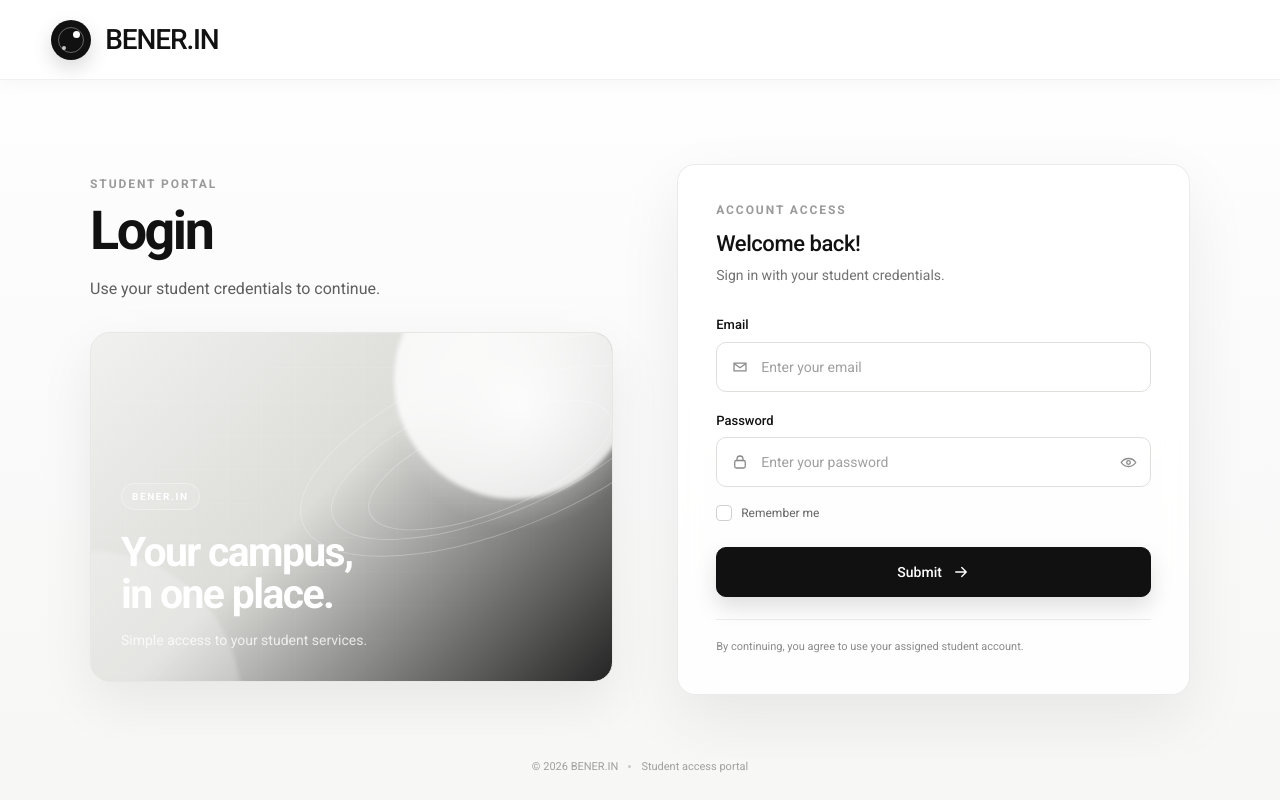
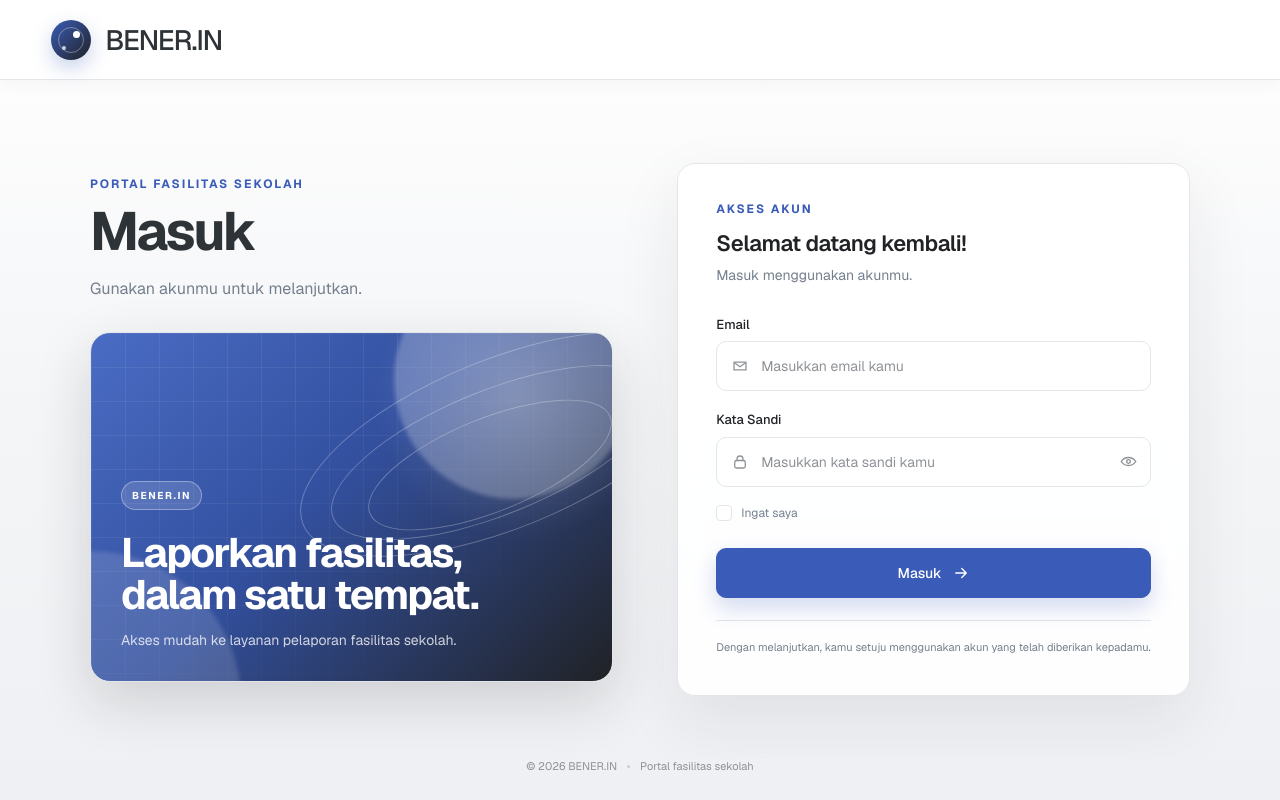
Before and after one commit to Th3Albatross/BENER.IN, a Laravel app: page /login in a window 1280 px wide. Run offline with Laravel 12, Linux system fonts and the light colour scheme; style sheets or scripts are compiled from the project's sources.

Commit message:
Revamped login page

```diff
--- a/app/Http/Controllers/AuthController.php
+++ b/app/Http/Controllers/AuthController.php
@@ -7,24 +7,26 @@ use Illuminate\Support\Facades\Auth;
 
 class AuthController
 {
-    public function authenticate(Request $request) {
+    public function authenticate(Request $request)
+    {
         $credentials = $request->validate([
             'email' => 'required|email|max:255',
-            'password' => 'required|string'
+            'password' => 'required|string',
         ]);
 
-        if (Auth::attempt($credentials, $request->boolean('remember')) ) {
+        if (Auth::attempt($credentials, $request->boolean('remember'))) {
             $request->session()->regenerate();
 
             return redirect()->intended();
         }
 
         return back()->withErrors([
-            'loginFailure' => 'Incorrect email or password!'
+            'loginFailure' => 'Email atau kata sandi salah.',
         ]);
     }
 
-    public function deauthenticate(Request $request) {
+    public function deauthenticate(Request $request)
+    {
         Auth::logout();
 
         $request->session()->invalidate();
@@ -33,7 +35,8 @@ class AuthController
         return redirect('/');
     }
 
-    public function show() {
+    public function show()
+    {
         return view('auth.login');
     }
 }
--- a/resources/css/auth-login.css
+++ b/resources/css/auth-login.css
@@ -1,13 +1,16 @@
-@import url('https://fonts.googleapis.com/css2?family=Roboto:wght@400;500;700&display=swap');
+@import url('https://fonts.googleapis.com/css2?family=Geist:wght@400;500;600;700&display=swap');
 
 :root {
-    --black: #111111;
-    --muted: #737373;
-    --soft-muted: #9a9a9a;
-    --line: #e8e8e8;
+    --black: #202225;
+    --ink: #2e3338;
+    --muted: #747f8d;
+    --soft-muted: #8e9297;
+    --line: #e3e5e8;
     --surface: #ffffff;
-    --page: #f8f8f7;
-    --accent-soft: #f1f1ef;
+    --page: #f2f3f5;
+    --accent: #3a5cb8;
+    --accent-strong: #2d4d9f;
+    --accent-soft: #eef2fd;
     --danger: #bd3030;
 }
 
@@ -24,9 +27,9 @@ body {
     margin: 0;
     min-width: 320px;
     min-height: 100vh;
-    color: var(--black);
+    color: var(--ink);
     background: var(--page);
-    font-family: 'Roboto', Arial, sans-serif;
+    font-family: 'Geist', 'Segoe UI', Arial, sans-serif;
     -webkit-font-smoothing: antialiased;
     text-rendering: optimizeLegibility;
 }
@@ -54,7 +57,7 @@ button {
     height: 100dvh;
     display: flex;
     flex-direction: column;
-    background: linear-gradient(180deg, #ffffff 0%, #fafafa 52%, #f7f7f6 100%);
+    background: linear-gradient(180deg, #ffffff 0%, #f4f5f7 52%, #eef0f3 100%);
 }
 
 .site-header {
@@ -66,8 +69,8 @@ button {
     display: flex;
     align-items: center;
     background: rgba(255, 255, 255, 0.9);
-    border-bottom: 1px solid rgba(0, 0, 0, 0.055);
-    box-shadow: 0 4px 16px rgba(0, 0, 0, 0.035);
+    border-bottom: 1px solid var(--line);
+    box-shadow: 0 4px 16px rgba(32, 34, 37, 0.04);
     backdrop-filter: blur(12px);
 }
 
@@ -86,8 +89,8 @@ button {
     align-items: center;
     justify-content: center;
     border-radius: 50%;
-    background: var(--black);
-    box-shadow: 0 8px 20px rgba(0, 0, 0, 0.15);
+    background: linear-gradient(135deg, var(--accent) 0%, var(--black) 100%);
+    box-shadow: 0 8px 20px rgba(58, 92, 184, 0.28);
     overflow: hidden;
 }
 
@@ -153,7 +156,7 @@ button {
 .eyebrow,
 .form-kicker {
     margin-bottom: 14px;
-    color: var(--soft-muted);
+    color: var(--accent);
     font-size: 12px;
     line-height: 1.2;
     font-weight: 700;
@@ -172,7 +175,7 @@ button {
 .intro-copy {
     max-width: 500px;
     margin: 18px 0 30px;
-    color: #5e5e5e;
+    color: var(--muted);
     font-size: 16px;
     line-height: 1.65;
 }
@@ -182,21 +185,21 @@ button {
     min-height: 350px;
     width: 100%;
     overflow: hidden;
-    border: 1px solid #e7e7e4;
+    border: 1px solid var(--line);
     border-radius: 20px;
     background:
-        radial-gradient(circle at 82% 20%, rgba(255, 255, 255, 0.8), transparent 25%),
-        linear-gradient(135deg, #f1f1ef 0%, #dcdcd9 45%, #242424 100%);
-    box-shadow: 0 20px 55px rgba(0, 0, 0, 0.07);
+        radial-gradient(circle at 82% 18%, rgba(255, 255, 255, 0.22), transparent 28%),
+        linear-gradient(135deg, #4a6cc4 0%, #33509f 45%, #202225 100%);
+    box-shadow: 0 20px 55px rgba(32, 34, 37, 0.16);
 }
 
 .hero-pattern {
     position: absolute;
     inset: 0;
-    opacity: 0.32;
+    opacity: 0.22;
     background-image:
-        linear-gradient(rgba(255,255,255,0.24) 1px, transparent 1px),
-        linear-gradient(90deg, rgba(255,255,255,0.24) 1px, transparent 1px);
+        linear-gradient(rgba(255,255,255,0.3) 1px, transparent 1px),
+        linear-gradient(90deg, rgba(255,255,255,0.3) 1px, transparent 1px);
     background-size: 34px 34px;
     mask-image: linear-gradient(to bottom right, black 30%, transparent 82%);
 }
@@ -212,7 +215,7 @@ button {
     height: 240px;
     top: -74px;
     right: -22px;
-    background: rgba(255, 255, 255, 0.78);
+    background: rgba(255, 255, 255, 0.24);
 }
 
 .hero-glow-two {
@@ -220,7 +223,7 @@ button {
     height: 300px;
     left: -150px;
     bottom: -170px;
-    background: rgba(255, 255, 255, 0.24);
+    background: rgba(255, 255, 255, 0.14);
 }
 
 .hero-content {
@@ -239,7 +242,7 @@ button {
     padding: 7px 10px;
     border: 1px solid rgba(255, 255, 255, 0.35);
     border-radius: 999px;
-    background: rgba(255, 255, 255, 0.08);
+    background: rgba(255, 255, 255, 0.14);
     font-size: 10px;
     font-weight: 700;
     letter-spacing: 0.16em;
@@ -295,18 +298,19 @@ button {
     max-width: 520px;
     justify-self: end;
     padding: clamp(26px, 3vw, 38px);
-    border: 1px solid rgba(0, 0, 0, 0.08);
+    border: 1px solid var(--line);
     border-radius: 18px;
-    background: rgba(255, 255, 255, 0.86);
-    box-shadow: 0 24px 65px rgba(0, 0, 0, 0.07);
+    background: rgba(255, 255, 255, 0.92);
+    box-shadow: 0 24px 65px rgba(32, 34, 37, 0.08);
     backdrop-filter: blur(12px);
 }
 
 .form-heading h2 {
     margin: 0;
+    color: var(--black);
     font-size: 22px;
     line-height: 1.2;
-    font-weight: 500;
+    font-weight: 600;
     letter-spacing: -0.02em;
 }
 
@@ -330,6 +334,7 @@ button {
 
 .field-group label,
 .field-label-row label {
+    color: var(--black);
     font-size: 13px;
     line-height: 1.35;
     font-weight: 500;
@@ -347,22 +352,22 @@ button {
     display: flex;
     align-items: center;
     min-height: 50px;
-    border: 1px solid #dededb;
+    border: 1px solid var(--line);
     border-radius: 10px;
-    background: #fff;
+    background: var(--surface);
     transition: border-color 160ms ease, box-shadow 160ms ease, transform 160ms ease;
 }
 
 .input-wrap:focus-within {
-    border-color: #111;
-    box-shadow: 0 0 0 4px rgba(17, 17, 17, 0.07);
+    border-color: var(--accent);
+    box-shadow: 0 0 0 4px rgba(58, 92, 184, 0.12);
 }
 
 .input-icon {
     width: 18px;
     height: 18px;
     margin-left: 14px;
-    color: #888;
+    color: var(--soft-muted);
     flex: 0 0 auto;
 }
 
@@ -374,12 +379,12 @@ button {
     border: 0;
     outline: 0;
     background: transparent;
-    color: var(--black);
+    color: var(--ink);
     font-size: 14px;
 }
 
 .input-wrap input::placeholder {
-    color: #a0a0a0;
+    color: var(--soft-muted);
 }
 
 .password-toggle {
@@ -391,15 +396,15 @@ button {
     justify-content: center;
     border-radius: 8px;
     background: transparent;
-    color: #8c8c8c;
+    color: var(--soft-muted);
     cursor: pointer;
     transition: color 160ms ease, background 160ms ease;
 }
 
 .password-toggle:hover,
 .password-toggle:focus-visible {
-    color: #111;
-    background: #f5f5f3;
+    color: var(--accent);
+    background: var(--accent-soft);
     outline: none;
 }
 
@@ -421,13 +426,13 @@ button {
 }
 
 .inline-link {
-    color: #5f5f5f;
+    color: var(--accent);
     font-size: 12px;
     font-weight: 500;
 }
 
 .inline-link:hover {
-    color: #111;
+    color: var(--accent-strong);
     text-decoration: underline;
     text-underline-offset: 3px;
 }
@@ -448,7 +453,7 @@ button {
     display: inline-flex;
     align-items: center;
     gap: 9px;
-    color: #666;
+    color: var(--muted);
     font-size: 12px;
     cursor: pointer;
 }
@@ -465,15 +470,15 @@ button {
     display: inline-flex;
     align-items: center;
     justify-content: center;
-    border: 1px solid #cfcfcd;
+    border: 1px solid var(--line);
     border-radius: 4px;
-    background: #fff;
+    background: var(--surface);
     transition: border-color 160ms ease, background 160ms ease;
 }
 
 .remember-option input:checked + .custom-checkbox {
-    border-color: #111;
-    background: #111;
+    border-color: var(--accent);
+    background: var(--accent);
     box-shadow: inset 0 0 0 3px #fff;
 }
 
@@ -499,20 +504,20 @@ button {
 }
 
 .secondary-action {
-    border: 1px solid #1a1a1a;
-    background: #fff;
-    color: #111;
+    border: 1px solid var(--line);
+    background: var(--surface);
+    color: var(--ink);
 }
 
 .secondary-action:hover {
-    background: #f6f6f5;
+    background: #f5f7fc;
 }
 
 .primary-action {
-    border: 1px solid #111;
-    background: #111;
+    border: 1px solid var(--accent);
+    background: var(--accent);
     color: #fff;
-    box-shadow: 0 10px 22px rgba(0, 0, 0, 0.13);
+    box-shadow: 0 10px 22px rgba(58, 92, 184, 0.22);
 }
 
 .primary-action svg {
@@ -522,8 +527,10 @@ button {
 }
 
 .primary-action:hover {
+    border-color: var(--accent-strong);
+    background: var(--accent-strong);
     transform: translateY(-1px);
-    box-shadow: 0 14px 28px rgba(0, 0, 0, 0.17);
+    box-shadow: 0 14px 28px rgba(58, 92, 184, 0.28);
 }
 
 .primary-action:hover svg {
@@ -535,15 +542,15 @@ button {
 .inline-link:focus-visible,
 .brand:focus-visible,
 .remember-option:focus-within .custom-checkbox {
-    outline: 2px solid #4a90e2;
+    outline: 3px solid #7da7ff;
     outline-offset: 3px;
 }
 
 .form-note {
     margin: 22px 0 0;
     padding-top: 18px;
-    border-top: 1px solid #ededeb;
-    color: #8a8a8a;
+    border-top: 1px solid var(--line);
+    color: var(--muted);
     font-size: 11px;
     line-height: 1.6;
 }
@@ -556,7 +563,7 @@ button {
     align-items: center;
     justify-content: center;
     gap: 10px;
-    color: #a0a0a0;
+    color: var(--soft-muted);
     font-size: 11px;
     line-height: 1.4;
 }
@@ -565,7 +572,7 @@ button {
     width: 3px;
     height: 3px;
     border-radius: 50%;
-    background: #c9c9c9;
+    background: #c9ccd2;
 }
 
 @media (min-width: 921px) {
--- a/resources/views/auth/login.blade.php
+++ b/resources/views/auth/login.blade.php
@@ -3,8 +3,8 @@
 <head>
     <meta charset="UTF-8">
     <meta name="viewport" content="width=device-width, initial-scale=1.0">
-    <meta name="theme-color" content="#ffffff">
-    <title>Login — BENER.IN</title>
+    <meta name="theme-color" content="#f2f3f5">
+    <title>Masuk — BENER.IN</title>
 
     @vite('resources/css/auth-login.css')
 </head>
@@ -22,10 +22,10 @@
         <section class="login-content">
             <div class="login-grid">
                 <section class="intro-panel" aria-labelledby="login-title">
-                    <div class="eyebrow">Student portal</div>
-                    <h1 id="login-title">Login</h1>
+                    <div class="eyebrow">Portal Fasilitas Sekolah</div>
+                    <h1 id="login-title">Masuk</h1>
                     <p class="intro-copy">
-                        Use your student credentials to continue.
+                        Gunakan akunmu untuk melanjutkan.
                     </p>
 
                     <div class="hero-card" aria-hidden="true">
@@ -35,8 +35,8 @@
 
                         <div class="hero-content">
                             <span class="hero-chip">BENER.IN</span>
-                            <div class="hero-title">Your campus,<br>in one place.</div>
-                            <p class="hero-subtitle">Simple access to your student services.</p>
+                            <div class="hero-title">Laporkan fasilitas,<br>dalam satu tempat.</div>
+                            <p class="hero-subtitle">Akses mudah ke layanan pelaporan fasilitas sekolah.</p>
                         </div>
 
                         <div class="hero-orbit hero-orbit-one"></div>
@@ -47,12 +47,12 @@
 
                 <section class="form-panel" aria-labelledby="welcome-title">
                     <div class="form-heading">
-                        <div class="form-kicker">Account access</div>
-                        <h2 id="welcome-title">Welcome back!</h2>
-                        <p>Sign in with your student credentials.</p>
+                        <div class="form-kicker">Akses Akun</div>
+                        <h2 id="welcome-title">Selamat datang kembali!</h2>
+                        <p>Masuk menggunakan akunmu.</p>
                     </div>
 
-                    <form method="POST" action="#" class="login-form">
+                    <form method="POST" action="{{ route('login') }}" class="login-form">
                         @csrf
 
                         <div class="field-group">
@@ -67,7 +67,7 @@
                                     type="email"
                                     name="email"
                                     value="{{ old('email') }}"
-                                    placeholder="Enter your email"
+                                    placeholder="Masukkan email kamu"
                                     autocomplete="username"
                                     required
                                 >
@@ -76,7 +76,7 @@
 
                         <div class="field-group">
                             <div class="field-label-row">
-                                <label for="password">Password</label>
+                                <label for="password">Kata Sandi</label>
                             </div>
 
                             <div class="input-wrap">
@@ -88,11 +88,11 @@
                                     id="password"
                                     type="password"
                                     name="password"
-                                    placeholder="Enter your password"
+                                    placeholder="Masukkan kata sandi kamu"
                                     autocomplete="current-password"
                                     required
                                 >
-                                <button class="password-toggle" type="button" data-password-toggle aria-label="Show password">
+                                <button class="password-toggle" type="button" data-password-toggle aria-label="Tampilkan kata sandi">
                                     <svg class="eye-icon eye-icon-open" viewBox="0 0 24 24" fill="none" aria-hidden="true">
                                         <path d="M2.8 12s3.25-5 9.2-5 9.2 5 9.2 5-3.25 5-9.2 5-9.2-5-9.2-5Z" stroke="currentColor" stroke-width="1.7" stroke-linejoin="round"/>
                                         <circle cx="12" cy="12" r="2.3" stroke="currentColor" stroke-width="1.7"/>
@@ -113,13 +113,13 @@
                             <label class="remember-option">
                                 <input type="checkbox" name="remember" value="1">
                                 <span class="custom-checkbox" aria-hidden="true"></span>
-                                <span>Remember me</span>
+                                <span>Ingat saya</span>
                             </label>
                         </div>
 
                         <div class="form-actions">
                             <button type="submit" class="primary-action">
-                                <span>Submit</span>
+                                <span>Masuk</span>
                                 <svg viewBox="0 0 24 24" fill="none" aria-hidden="true">
                                     <path d="M5 12h13M13 6l6 6-6 6" stroke="currentColor" stroke-width="1.8" stroke-linecap="round" stroke-linejoin="round"/>
                                 </svg>
@@ -128,7 +128,7 @@
                     </form>
 
                     <p class="form-note">
-                        By continuing, you agree to use your assigned student account.
+                        Dengan melanjutkan, kamu setuju menggunakan akun yang telah diberikan kepadamu.
                     </p>
                 </section>
             </div>
@@ -137,7 +137,7 @@
         <footer class="site-footer">
             <span>© {{ date('Y') }} BENER.IN</span>
             <span class="footer-separator"></span>
-            <span>Student access portal</span>
+            <span>Portal fasilitas sekolah</span>
         </footer>
     </main>
 
@@ -151,7 +151,7 @@
             toggle.addEventListener('click', () => {
                 const isPassword = password.type === 'password';
                 password.type = isPassword ? 'text' : 'password';
-                toggle.setAttribute('aria-label', isPassword ? 'Hide password' : 'Show password');
+                toggle.setAttribute('aria-label', isPassword ? 'Sembunyikan kata sandi' : 'Tampilkan kata sandi');
                 toggle.classList.toggle('is-visible', isPassword);
             });
         });
```
